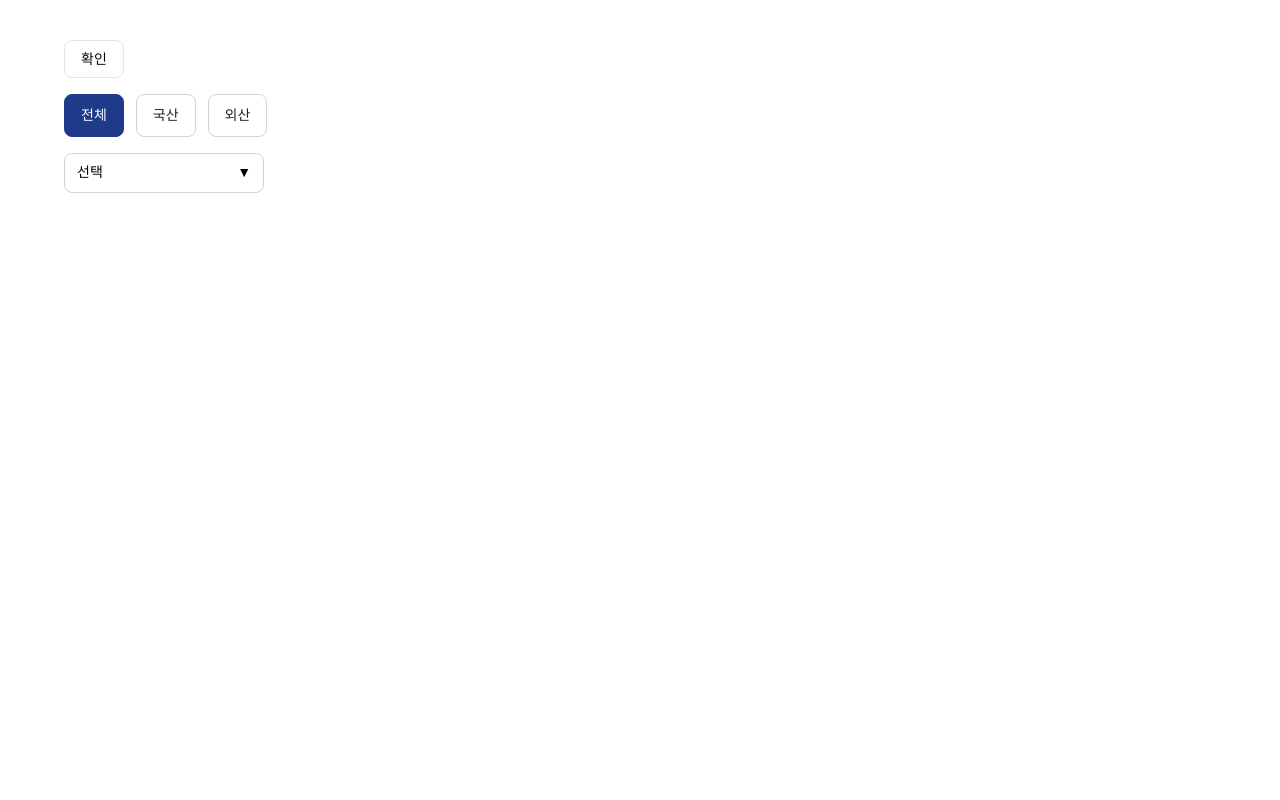
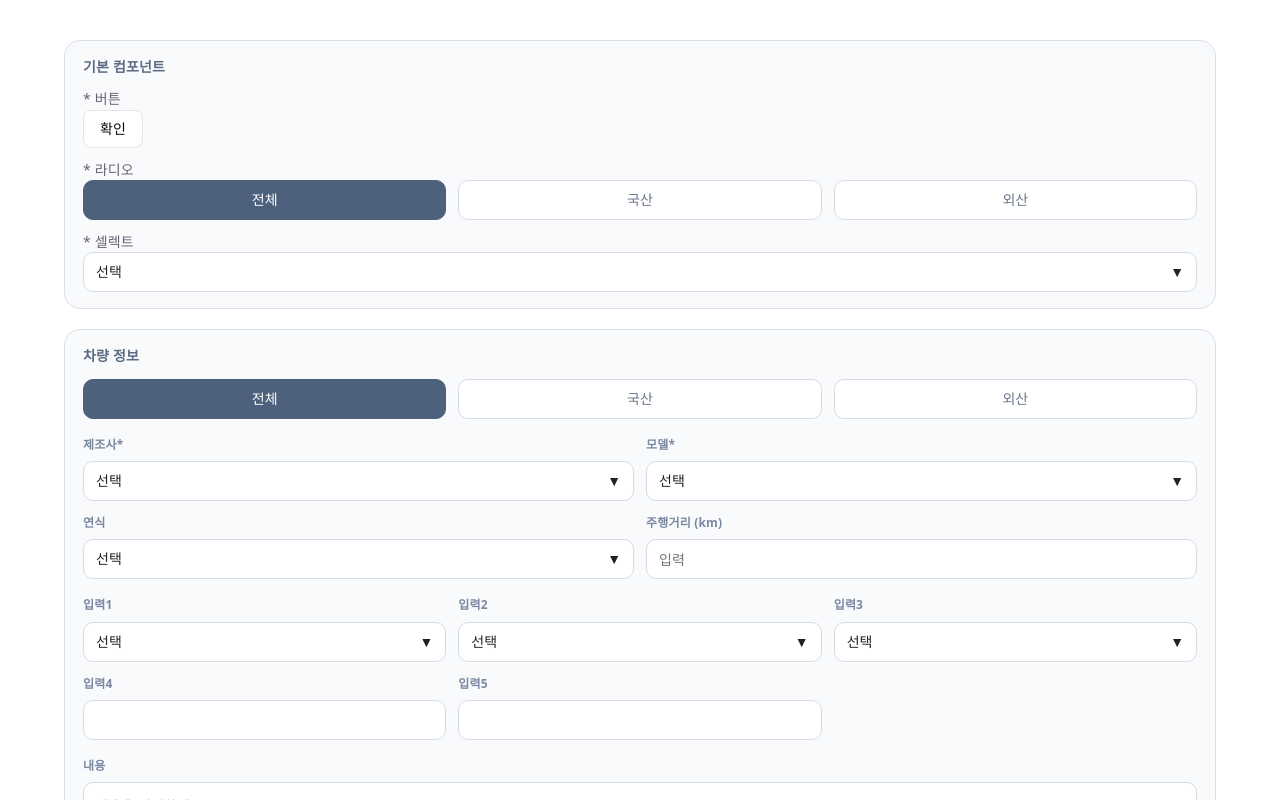
Before and after one commit to munjung/mvp-fe, a React (Vite) app: page /guide in a window 1280 px wide. Shown: the top 800 px of the page. Built offline with nearby package versions, Linux system fonts and the light colour scheme.

Commit message:
Feat: BaseInput, Field, Section, Textare 추가

```diff
--- /dev/null
+++ b/src/components/common/BaseFormField.tsx
@@ -0,0 +1,25 @@
+import type { ReactNode } from 'react'
+
+interface BaseFormFieldProps {
+  label: string
+  children: ReactNode
+  className?: string
+  required?: boolean
+}
+
+export default function BaseFormField({
+  label,
+  children,
+  className = '',
+  required = false,
+}: BaseFormFieldProps) {
+  return (
+    <div className={`form-field ${className}`.trim()}>
+      <label className="form-label">
+        {label}
+        {required && <span className="form-required">*</span>}
+      </label>
+      {children}
+    </div>
+  )
+}
--- /dev/null
+++ b/src/components/common/BaseInput.tsx
@@ -0,0 +1,7 @@
+import type { InputHTMLAttributes } from 'react'
+
+type BaseInputProps = InputHTMLAttributes<HTMLInputElement>
+
+export default function BaseInput({ className = '', ...props }: BaseInputProps) {
+  return <input className={`base-input ${className}`.trim()} {...props} />
+}
--- /dev/null
+++ b/src/components/common/BaseSection.tsx
@@ -0,0 +1,20 @@
+import type { ReactNode } from 'react'
+
+interface BaseSectionProps {
+  title?: string
+  children: ReactNode
+  className?: string
+}
+
+export default function BaseSection({ title, children, className = '' }: BaseSectionProps) {
+  return (
+    <section className={`base-section ${className}`.trim()}>
+      {title && (
+        <div className="base-section-header">
+          <h3 className="base-section-title">{title}</h3>
+        </div>
+      )}
+      <div className="base-section-body">{children}</div>
+    </section>
+  )
+}
--- a/src/components/common/index.ts
+++ b/src/components/common/index.ts
@@ -1,3 +1,7 @@
 export { default as BaseButton } from './BaseButton'
 export { default as BaseRadio } from './BaseRadio'
 export { default as BaseSelect } from './BaseSelect'
+export { default as BaseSection } from './BaseSection'
+export { default as BaseInput } from './BaseInput'
+export { default as BaseFormField } from './BaseFormField'
+export { default as BaseTextarea } from './BaseTextarea'
--- a/src/pages/GuidePage.tsx
+++ b/src/pages/GuidePage.tsx
@@ -1,31 +1,128 @@
 import { useState } from 'react'
-import { BaseButton, BaseRadio, BaseSelect } from '@components/common'
+import {
+  BaseButton,
+  BaseRadio,
+  BaseSelect,
+  BaseInput,
+  BaseSection,
+  BaseTextarea,
+  BaseFormField,
+} from '@components/common'
 
 const radioOptions = [
   { label: '전체', value: '' },
-  { label: '국산', value: 'a' },
-  { label: '외산', value: 'b' },
+  { label: '국산', value: 'domestic' },
+  { label: '외산', value: 'imported' },
 ]
 
 const selectOptions = [
-  { label: '현대', value: 'a' },
-  { label: '기아', value: 'b' },
-  { label: '제네시스', value: 'c' },
+  { label: '현대', value: 'hyundai' },
+  { label: '기아', value: 'kia' },
+  { label: '벤츠', value: 'benz' },
 ]
 
-export default function SamplePage() {
-  const [status, setStatus] = useState('')
-  const [city, setCity] = useState('')
+export default function GuidePage() {
+  const [radioVal, setRadioVal] = useState('')
+  const [selectVal, setselectVal] = useState('')
+  const [inputVal, setInputVal] = useState('')
+  const [textVal, setTextVal] = useState('')
 
   return (
     <div className="page">
-      <div style={{ display: 'flex', gap: '16px', flexDirection: 'column' }}>
-        <BaseButton onClick={() => console.log('클릭')}>확인</BaseButton>
+      {/* ================= 기본 컴포넌트 ================= */}
+      <BaseSection title="기본 컴포넌트">
+        <div className="grid-1">
+          <div>
+            <p>* 버튼</p>
+            <BaseButton onClick={() => console.log('클릭')}>확인</BaseButton>
+          </div>
 
-        <BaseRadio options={radioOptions} value={status} onChange={setStatus} />
+          <div>
+            <p>* 라디오</p>
+            <BaseRadio options={radioOptions} value={radioVal} onChange={setRadioVal} />
+          </div>
 
-        <BaseSelect options={selectOptions} value={city} onChange={setCity} placeholder="선택" />
-      </div>
+          <div>
+            <p>* 셀렉트</p>
+            <BaseSelect
+              options={selectOptions}
+              value={selectVal}
+              onChange={setselectVal}
+              placeholder="선택"
+            />
+          </div>
+        </div>
+      </BaseSection>
+
+      {/* ================= 폼 예시 ================= */}
+      <BaseSection className="mt-20" title="차량 정보">
+        {/* 차량 타입 */}
+        <BaseRadio options={radioOptions} value={radioVal} onChange={setRadioVal} />
+
+        {/* 2열 */}
+        <div className="grid-2">
+          <BaseFormField label="제조사" required>
+            <BaseSelect
+              options={selectOptions}
+              value={selectVal}
+              onChange={setselectVal}
+              placeholder="선택"
+            />
+          </BaseFormField>
+
+          <BaseFormField label="모델" required>
+            <BaseSelect options={[]} value={''} onChange={() => {}} placeholder="선택" />
+          </BaseFormField>
+
+          <BaseFormField label="연식">
+            <BaseSelect options={[]} value={''} onChange={() => {}} placeholder="선택" />
+          </BaseFormField>
+
+          <BaseFormField label="주행거리 (km)">
+            <BaseInput
+              value={inputVal}
+              onChange={(e) => setInputVal(e.target.value)}
+              placeholder="입력"
+            />
+          </BaseFormField>
+        </div>
+
+        {/* 3열 */}
+        <div className="grid-3">
+          <BaseFormField label="입력1">
+            <BaseSelect
+              options={selectOptions}
+              value={selectVal}
+              onChange={setselectVal}
+              placeholder="선택"
+            />
+          </BaseFormField>
+
+          <BaseFormField label="입력2">
+            <BaseSelect options={[]} value="" onChange={() => {}} placeholder="선택" />
+          </BaseFormField>
+
+          <BaseFormField label="입력3">
+            <BaseSelect options={[]} value="" onChange={() => {}} placeholder="선택" />
+          </BaseFormField>
+
+          <BaseFormField label="입력4">
+            <BaseInput value={inputVal} onChange={(e) => setInputVal(e.target.value)} />
+          </BaseFormField>
+
+          <BaseFormField label="입력5">
+            <BaseInput value={inputVal} onChange={(e) => setInputVal(e.target.value)} />
+          </BaseFormField>
+        </div>
+
+        <BaseFormField label="내용">
+          <BaseTextarea
+            value={textVal}
+            onChange={(e) => setTextVal(e.target.value)}
+            placeholder="내용을 입력하세요"
+          />
+        </BaseFormField>
+      </BaseSection>
     </div>
   )
 }
--- a/src/styles/card.css
+++ b/src/styles/card.css
@@ -1,4 +1,19 @@
-/* 페이지 레이아웃 */
+/* =========================
+   spacing
+========================= */
+.mt-10 {
+  margin-top: 10px;
+}
+.mt-20 {
+  margin-top: 20px;
+}
+.mt-30 {
+  margin-top: 30px;
+}
+
+/* =========================
+   page
+========================= */
 .page {
   max-width: 1200px;
   margin: 0 auto;
@@ -15,10 +30,10 @@
 }
 
 .page-header h1 {
+  margin: 0 0 8px;
   font-size: 32px;
   font-weight: 700;
   color: var(--text-h);
-  margin: 0 0 8px;
 }
 
 .page-header p {
@@ -26,7 +41,9 @@
   color: var(--text);
 }
 
-/* 카드 그리드 */
+/* =========================
+   card
+========================= */
 .card-grid {
   display: grid;
   grid-template-columns: repeat(3, 1fr);
@@ -45,14 +62,13 @@
   }
 }
 
-/* 카드 */
 .card {
+  display: flex;
+  flex-direction: column;
+  overflow: hidden;
   border: 1px solid var(--border);
   border-radius: 12px;
-  overflow: hidden;
   background: var(--bg);
-  display: flex;
-  flex-direction: column;
   transition:
     box-shadow 0.2s,
     transform 0.2s;
@@ -70,11 +86,11 @@
 }
 
 .card-body {
-  padding: 20px 20px 12px;
+  display: flex;
   flex: 1;
-  display: flex;
   flex-direction: column;
   gap: 8px;
+  padding: 20px 20px 12px;
   text-align: left;
 }
 
@@ -85,27 +101,27 @@
 }
 
 .card-tag {
+  align-self: flex-start;
+  padding: 2px 8px;
+  border-radius: 4px;
+  background: var(--accent-bg);
   font-size: 12px;
   font-weight: 600;
   color: var(--accent);
-  background: var(--accent-bg);
-  padding: 2px 8px;
-  border-radius: 4px;
-  align-self: flex-start;
 }
 
 .card-title {
+  margin: 0;
   font-size: 18px;
   font-weight: 600;
   color: var(--text-h);
-  margin: 0;
 }
 
 .card-desc {
+  margin: 0;
   font-size: 14px;
+  line-height: 1.5;
   color: var(--text);
-  line-height: 1.5;
-  margin: 0;
 }
 
 .card-footer {
@@ -113,49 +129,52 @@
   text-align: left;
 }
 
-/* 상태 메시지 */
+/* =========================
+   status / detail
+========================= */
 .status-msg {
+  padding: 60px 0;
   text-align: center;
-  padding: 60px 0;
+  font-size: 16px;
   color: var(--text);
-  font-size: 16px;
 }
 
 .status-msg.error {
   color: #ef4444;
 }
 
-/* 상세 페이지 */
 .detail-title {
+  margin: 12px 0 0;
   font-size: 28px;
   font-weight: 700;
   color: var(--text-h);
-  margin: 12px 0 0;
 }
 
 .detail-desc {
+  margin-top: 15px;
+  line-height: 1.7;
   color: var(--text);
-  line-height: 1.7;
-  margin-top: 15px;
 }
 
-/* 탭 */
+/* =========================
+   tab
+========================= */
 .tab-menu {
   display: flex;
+  gap: 0;
+  margin-bottom: 32px;
   border-bottom: 1px solid var(--border);
-  margin-bottom: 32px;
-  gap: 0;
 }
 
 .tab-item {
+  margin-bottom: -1px;
   padding: 12px 20px;
+  border: none;
+  border-bottom: 2px solid transparent;
+  background: none;
   font-size: 15px;
   font-weight: 500;
   color: var(--text);
-  background: none;
-  border: none;
-  border-bottom: 2px solid transparent;
-  margin-bottom: -1px;
   cursor: pointer;
   transition:
     color 0.15s,
@@ -167,21 +186,22 @@
 }
 
 .tab-item--active {
-  color: var(--accent);
   border-bottom-color: var(--accent);
   font-weight: 600;
+  color: var(--accent);
 }
 
-/***** 공통 *****/
-/* 버튼 */
+/* =========================
+   common - button
+========================= */
 .base-button {
   width: fit-content;
+  padding: 8px 16px;
+  border: 1px solid var(--border);
+  border-radius: 8px;
+  background: var(--bg);
   font-size: 14px;
   font-weight: 500;
-  padding: 8px 16px;
-  border-radius: 8px;
-  border: 1px solid var(--border);
-  background: var(--bg);
   color: var(--text-h);
   cursor: pointer;
   transition:
@@ -191,8 +211,8 @@
 }
 
 .base-button:hover {
+  border-color: var(--accent-border);
   background: var(--accent-bg);
-  border-color: var(--accent-border);
   color: var(--accent);
 }
 
@@ -205,53 +225,175 @@
   cursor: not-allowed;
 }
 
+/* =========================
+   common - section
+========================= */
+.base-section {
+  padding: 16px 18px;
+  border: 1px solid #d9e0ea;
+  border-radius: 16px;
+  background: #f8fafc;
+}
+
+.base-section-header {
+  margin-bottom: 12px;
+}
+
+.base-section-title {
+  margin: 0;
+  font-size: 14px;
+  font-weight: 700;
+  color: #5b6b84;
+}
+
+.base-section-body {
+  display: flex;
+  flex-direction: column;
+  gap: 16px;
+}
+
+/* =========================
+   common - grid
+========================= */
+.grid-1 {
+  display: grid;
+  grid-template-columns: 1fr;
+  gap: 12px;
+}
+
+.grid-2 {
+  display: grid;
+  grid-template-columns: repeat(2, 1fr);
+  gap: 12px;
+}
+
+.grid-3 {
+  display: grid;
+  grid-template-columns: repeat(3, 1fr);
+  gap: 12px;
+}
+
+/* =========================
+   common - form
+========================= */
+.form-field {
+  display: flex;
+  flex-direction: column;
+  gap: 6px;
+}
+
+.form-label {
+  font-size: 12px;
+  font-weight: 600;
+  color: #7b88a1;
+}
+
+/* =========================
+   common - input
+========================= */
+.base-input {
+  box-sizing: border-box;
+  width: 100%;
+  height: 40px;
+  padding: 0 12px;
+  border: 1px solid #d5dce6;
+  border-radius: 10px;
+  background: #fff;
+  font-size: 14px;
+  color: #222;
+}
+
+.base-input:focus {
+  outline: none;
+  border-color: #8aa0bf;
+}
+
+/* =========================
+   common - textarea
+========================= */
+
+.base-textarea {
+  width: 100%;
+  min-height: 120px;
+  padding: 12px;
+  border: 1px solid #d5dce6;
+  border-radius: 10px;
+  background: #fff;
+  font-size: 14px;
+  color: #222;
+  line-height: 1.5;
+  box-sizing: border-box;
+  resize: vertical;
+}
+
+.base-textarea:focus {
+  outline: none;
+  border-color: #8aa0bf;
+}
+
+.base-textarea::placeholder {
+  color: #9aa4b2;
+}
+
+/* =========================
+   common - radio
+========================= */
 .base-radio-group {
   display: flex;
   gap: 12px;
 }
 
 .base-radio-item {
+  flex: 1; /* 핵심 */
   display: inline-flex;
   align-items: center;
   justify-content: center;
-  /* min-width: 88px; */
-  width: fit-content;
-  padding: 10px 16px;
-  border: 1px solid #d0d5dd;
-  border-radius: 8px;
+  min-height: 40px;
+  padding: 0 16px;
+  border: 1px solid #d5dce6;
+  border-radius: 10px;
   background: #fff;
-  color: #222;
+  font-size: 14px;
+  font-weight: 500;
+  color: #6b778c;
   cursor: pointer;
-  font-size: 14px;
 }
 
 .base-radio-item[data-state='checked'] {
-  background: #1f3a8a;
-  border-color: #1f3a8a;
+  border-color: #4d617d;
+  background: #4d617d;
   color: #fff;
 }
 
+/* =========================
+   common - select
+========================= */
 .base-select-trigger {
-  /* min-width: 180px;
-  width: fit-content; */
-  width: 200px;
-  height: 40px;
-  padding: 0 12px;
-  border: 1px solid #d0d5dd;
-  border-radius: 8px;
-  background: #fff;
+  box-sizing: border-box;
   display: inline-flex;
   align-items: center;
   justify-content: space-between;
   gap: 8px;
+  width: 100%;
+  height: 40px;
+  padding: 0 12px;
+  border: 1px solid #d5dce6;
+  border-radius: 10px;
+  background: #fff;
   font-size: 14px;
+  color: #222;
   cursor: pointer;
+}
+
+.base-select-trigger:focus {
+  outline: none;
+  border-color: #8aa0bf;
 }
 
 .base-select-content {
   overflow: hidden;
-  border: 1px solid #d0d5dd;
-  border-radius: 8px;
+  border: 1px solid #d5dce6;
+  border-radius: 10px;
   background: #fff;
   box-shadow: 0 8px 20px rgba(0, 0, 0, 0.12);
 }
@@ -262,13 +404,13 @@
 
 .base-select-item {
   padding: 10px 12px;
-  border-radius: 6px;
+  border-radius: 8px;
   font-size: 14px;
   cursor: pointer;
 }
 
 .base-select-item[data-highlighted] {
-  background: #1f3a8a;
+  outline: none;
+  background: #4d617d;
   color: #fff;
-  outline: none;
 }
```
Also changed, not shown: src/components/common/BaseTextarea.tsx (added, +7 -0 lines).
